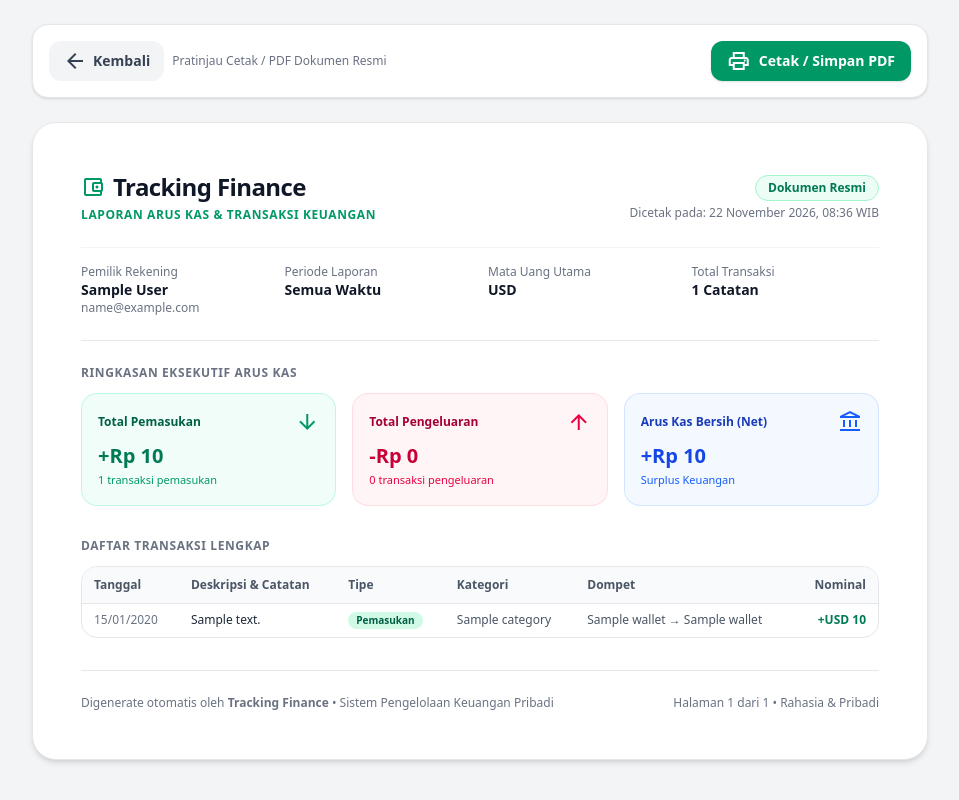
After one commit to FauzanAgra/tracking-finance, a Laravel app: page /transactions/export/pdf in a window 1280 px wide. The commit adds this page. Shown: the whole page, without its empty margins (160-1119 px from the left). Run offline with Laravel 12, Linux system fonts and the light colour scheme; a user stored in the database is signed in; tables that the repository leaves empty hold one stand-in row (values such as "Sample post"); style sheets or scripts are compiled from the project's sources.

Commit message:
feat(transactions): add financial statement report export with printable layout

```diff
--- a/app/Http/Controllers/TransactionController.php
+++ b/app/Http/Controllers/TransactionController.php
@@ -198,6 +198,42 @@ class TransactionController extends Controller
     }
 
     /**
+     * Export filtered transactions to a printable PDF-ready statement view.
+     */
+    public function exportPdf(Request $request): View
+    {
+        $transactions = $this->buildFilteredQuery($request)->get();
+        $user = $request->user();
+
+        $totalIncome = (float) $transactions->where('type', 'income')->sum('amount');
+        $totalExpense = (float) $transactions->where('type', 'expense')->sum('amount');
+        $netCashflow = $totalIncome - $totalExpense;
+
+        $categoryBreakdown = $transactions->where('type', 'expense')
+            ->groupBy(fn ($t) => $t->category?->name ?? 'Lain-lain')
+            ->map(fn ($group) => [
+                'name' => $group->first()->category?->name ?? 'Lain-lain',
+                'amount' => (float) $group->sum('amount'),
+                'count' => $group->count(),
+                'color' => $group->first()->category?->color ?? '#6b7280',
+            ])
+            ->sortByDesc('amount')
+            ->values();
+
+        return view('transactions.pdf', [
+            'transactions' => $transactions,
+            'user' => $user,
+            'totalIncome' => $totalIncome,
+            'totalExpense' => $totalExpense,
+            'netCashflow' => $netCashflow,
+            'categoryBreakdown' => $categoryBreakdown,
+            'dateFrom' => $request->query('date_from'),
+            'dateTo' => $request->query('date_to'),
+            'filterType' => $request->query('type', 'all'),
+        ]);
+    }
+
+    /**
      * Build the filtered transaction query shared between index and CSV export.
      */
     private function buildFilteredQuery(Request $request): Builder
--- /dev/null
+++ b/resources/views/transactions/pdf.blade.php
@@ -0,0 +1,283 @@
+<!DOCTYPE html>
+<html lang="id">
+<head>
+    <meta charset="UTF-8">
+    <meta name="viewport" content="width=device-width, initial-scale=1.0">
+    <title>Laporan Keuangan - {{ config('app.name', 'Tracking Finance') }}</title>
+    @vite(['resources/css/app.css', 'resources/js/app.js'])
+    <link rel="stylesheet" href="https://fonts.googleapis.com/css2?family=Material+Symbols+Outlined:opsz,wght,FILL,GRAD@20..48,100..700,0..1,-50..200" />
+    <style>
+        @media print {
+            .no-print {
+                display: none !important;
+            }
+            body {
+                background: #ffffff !important;
+                color: #111827 !important;
+                font-size: 10pt;
+                line-height: 1.4;
+            }
+            .page-container {
+                max-width: 100% !important;
+                padding: 0 !important;
+                margin: 0 !important;
+                box-shadow: none !important;
+                border: none !important;
+            }
+            table {
+                page-break-inside: auto;
+            }
+            tr {
+                page-break-inside: avoid;
+                page-break-after: auto;
+            }
+            thead {
+                display: table-header-group;
+            }
+            tfoot {
+                display: table-footer-group;
+            }
+            @page {
+                size: A4 portrait;
+                margin: 15mm 15mm 15mm 15mm;
+            }
+        }
+    </style>
+</head>
+<body class="bg-gray-100 text-gray-800 font-sans antialiased min-h-screen py-6 px-4 sm:px-6">
+
+    <!-- Top Action Bar (Hidden on Print) -->
+    <div class="no-print max-w-4xl mx-auto mb-6 flex flex-wrap items-center justify-between gap-3 bg-white p-4 rounded-2xl shadow-sm border border-gray-200">
+        <div class="flex items-center gap-2">
+            <a
+                href="{{ route('transactions.index') }}"
+                class="inline-flex items-center gap-1.5 px-3.5 py-2 rounded-xl text-sm font-semibold text-gray-700 bg-gray-100 hover:bg-gray-200 transition-colors"
+            >
+                <span class="material-symbols-outlined text-[18px]">arrow_back</span>
+                Kembali
+            </a>
+            <span class="text-xs font-medium text-gray-500 hidden sm:inline">Pratinjau Cetak / PDF Dokumen Resmi</span>
+        </div>
+        <div class="flex items-center gap-2">
+            <button
+                type="button"
+                onclick="window.print()"
+                class="inline-flex items-center gap-2 px-4 py-2 rounded-xl text-sm font-semibold text-white bg-emerald-600 hover:bg-emerald-700 shadow-sm active:scale-95 transition-all cursor-pointer"
+            >
+                <span class="material-symbols-outlined text-[18px]">print</span>
+                Cetak / Simpan PDF
+            </button>
+        </div>
+    </div>
+
+    <!-- Printable Document Sheet -->
+    <main class="page-container max-w-4xl mx-auto bg-white p-8 md:p-12 rounded-3xl shadow-md border border-gray-200">
+        <!-- Document Header -->
+        <header class="border-b border-gray-200 pb-6 mb-6">
+            <div class="flex flex-col sm:flex-row justify-between items-start sm:items-center gap-4">
+                <div>
+                    <div class="flex items-center gap-2">
+                        <span class="material-symbols-outlined text-emerald-600 text-3xl">account_balance_wallet</span>
+                        <h1 class="text-2xl font-bold tracking-tight text-gray-900">Tracking Finance</h1>
+                    </div>
+                    <p class="text-xs font-semibold text-emerald-600 tracking-wider uppercase mt-1">Laporan Arus Kas & Transaksi Keuangan</p>
+                </div>
+                <div class="text-left sm:text-right">
+                    <span class="inline-block px-3 py-1 bg-emerald-50 text-emerald-700 rounded-full text-xs font-bold border border-emerald-200">
+                        Dokumen Resmi
+                    </span>
+                    <p class="text-xs text-gray-500 mt-1">Dicetak pada: {{ now()->translatedFormat('d F Y, H:i') }} WIB</p>
+                </div>
+            </div>
+
+            <!-- Metadata Details -->
+            <div class="grid grid-cols-2 sm:grid-cols-4 gap-4 mt-6 pt-4 border-t border-gray-100 text-xs">
+                <div>
+                    <span class="text-gray-500 block">Pemilik Rekening</span>
+                    <span class="font-bold text-gray-900 text-sm">{{ $user->name }}</span>
+                    <span class="text-gray-500 block truncate">{{ $user->email }}</span>
+                </div>
+                <div>
+                    <span class="text-gray-500 block">Periode Laporan</span>
+                    <span class="font-semibold text-gray-900 text-sm">
+                        @if($dateFrom && $dateTo)
+                            {{ \Carbon\Carbon::parse($dateFrom)->translatedFormat('d M Y') }} - {{ \Carbon\Carbon::parse($dateTo)->translatedFormat('d M Y') }}
+                        @elseif($dateFrom)
+                            Mulai {{ \Carbon\Carbon::parse($dateFrom)->translatedFormat('d M Y') }}
+                        @elseif($dateTo)
+                            Sampai {{ \Carbon\Carbon::parse($dateTo)->translatedFormat('d M Y') }}
+                        @else
+                            Semua Waktu
+                        @endif
+                    </span>
+                </div>
+                <div>
+                    <span class="text-gray-500 block">Mata Uang Utama</span>
+                    <span class="font-bold text-gray-900 text-sm">{{ $user->base_currency ?? 'IDR' }}</span>
+                </div>
+                <div>
+                    <span class="text-gray-500 block">Total Transaksi</span>
+                    <span class="font-bold text-gray-900 text-sm">{{ number_format($transactions->count()) }} Catatan</span>
+                </div>
+            </div>
+        </header>
+
+        <!-- Financial Summary Cards -->
+        <section class="mb-8">
+            <h2 class="text-xs font-bold text-gray-500 uppercase tracking-wider mb-3">Ringkasan Eksekutif Arus Kas</h2>
+            <div class="grid grid-cols-1 sm:grid-cols-3 gap-4">
+                <div class="p-4 rounded-2xl bg-emerald-50/70 border border-emerald-200/60">
+                    <div class="flex items-center justify-between">
+                        <span class="text-xs font-semibold text-emerald-800">Total Pemasukan</span>
+                        <span class="material-symbols-outlined text-emerald-600 text-lg">arrow_downward</span>
+                    </div>
+                    <div class="text-lg sm:text-xl font-black text-emerald-700 mt-2">
+                        +Rp {{ number_format($totalIncome, 0, ',', '.') }}
+                    </div>
+                    <span class="text-[11px] text-emerald-600 mt-0.5 block">
+                        {{ $transactions->where('type', 'income')->count() }} transaksi pemasukan
+                    </span>
+                </div>
+
+                <div class="p-4 rounded-2xl bg-rose-50/70 border border-rose-200/60">
+                    <div class="flex items-center justify-between">
+                        <span class="text-xs font-semibold text-rose-800">Total Pengeluaran</span>
+                        <span class="material-symbols-outlined text-rose-600 text-lg">arrow_upward</span>
+                    </div>
+                    <div class="text-lg sm:text-xl font-black text-rose-700 mt-2">
+                        -Rp {{ number_format($totalExpense, 0, ',', '.') }}
+                    </div>
+                    <span class="text-[11px] text-rose-600 mt-0.5 block">
+                        {{ $transactions->where('type', 'expense')->count() }} transaksi pengeluaran
+                    </span>
+                </div>
+
+                <div class="p-4 rounded-2xl {{ $netCashflow >= 0 ? 'bg-blue-50/70 border-blue-200/60' : 'bg-amber-50/70 border-amber-200/60' }} border">
+                    <div class="flex items-center justify-between">
+                        <span class="text-xs font-semibold {{ $netCashflow >= 0 ? 'text-blue-800' : 'text-amber-800' }}">Arus Kas Bersih (Net)</span>
+                        <span class="material-symbols-outlined {{ $netCashflow >= 0 ? 'text-blue-600' : 'text-amber-600' }} text-lg">account_balance</span>
+                    </div>
+                    <div class="text-lg sm:text-xl font-black {{ $netCashflow >= 0 ? 'text-blue-700' : 'text-amber-700' }} mt-2">
+                        {{ $netCashflow >= 0 ? '+' : '-' }}Rp {{ number_format(abs($netCashflow), 0, ',', '.') }}
+                    </div>
+                    <span class="text-[11px] {{ $netCashflow >= 0 ? 'text-blue-600' : 'text-amber-600' }} mt-0.5 block">
+                        {{ $netCashflow >= 0 ? 'Surplus Keuangan' : 'Defisit (Pengeluaran > Pemasukan)' }}
+                    </span>
+                </div>
+            </div>
+        </section>
+
+        <!-- Category Breakdown (If Expenses Exist) -->
+        @if($categoryBreakdown->isNotEmpty())
+            <section class="mb-8">
+                <h2 class="text-xs font-bold text-gray-500 uppercase tracking-wider mb-3">Rincian Pengeluaran Berdasarkan Kategori</h2>
+                <div class="border border-gray-200 rounded-2xl overflow-hidden">
+                    <table class="w-full text-left text-xs border-collapse">
+                        <thead>
+                            <tr class="bg-gray-50 border-b border-gray-200 text-gray-600">
+                                <th class="py-2.5 px-4 font-semibold">Kategori</th>
+                                <th class="py-2.5 px-4 font-semibold text-center">Jumlah Transaksi</th>
+                                <th class="py-2.5 px-4 font-semibold text-right">Total Biaya</th>
+                                <th class="py-2.5 px-4 font-semibold text-right">Porsi Pengeluaran</th>
+                            </tr>
+                        </thead>
+                        <tbody class="divide-y divide-gray-100 text-gray-800">
+                            @foreach($categoryBreakdown as $cat)
+                                @php
+                                    $pct = $totalExpense > 0 ? ($cat['amount'] / $totalExpense) * 100 : 0;
+                                @endphp
+                                <tr class="hover:bg-gray-50/50">
+                                    <td class="py-2 px-4 font-medium flex items-center gap-2">
+                                        <span class="w-2.5 h-2.5 rounded-full inline-block" style="background-color: {{ $cat['color'] }};"></span>
+                                        {{ $cat['name'] }}
+                                    </td>
+                                    <td class="py-2 px-4 text-center">{{ $cat['count'] }}x</td>
+                                    <td class="py-2 px-4 text-right font-semibold">Rp {{ number_format($cat['amount'], 0, ',', '.') }}</td>
+                                    <td class="py-2 px-4 text-right font-bold text-gray-600">{{ number_format($pct, 1) }}%</td>
+                                </tr>
+                            @endforeach
+                        </tbody>
+                    </table>
+                </div>
+            </section>
+        @endif
+
+        <!-- Transaction Table -->
+        <section class="mb-8">
+            <h2 class="text-xs font-bold text-gray-500 uppercase tracking-wider mb-3">Daftar Transaksi Lengkap</h2>
+            @if($transactions->isEmpty())
+                <div class="text-center py-10 border border-dashed border-gray-300 rounded-2xl text-gray-500 text-xs">
+                    Tidak ada transaksi pada filter dan periode ini.
+                </div>
+            @else
+                <div class="border border-gray-200 rounded-2xl overflow-hidden">
+                    <table class="w-full text-left text-xs border-collapse">
+                        <thead>
+                            <tr class="bg-gray-50 border-b border-gray-200 text-gray-600">
+                                <th class="py-2.5 px-3 font-semibold">Tanggal</th>
+                                <th class="py-2.5 px-3 font-semibold">Deskripsi & Catatan</th>
+                                <th class="py-2.5 px-3 font-semibold">Tipe</th>
+                                <th class="py-2.5 px-3 font-semibold">Kategori</th>
+                                <th class="py-2.5 px-3 font-semibold">Dompet</th>
+                                <th class="py-2.5 px-3 font-semibold text-right">Nominal</th>
+                            </tr>
+                        </thead>
+                        <tbody class="divide-y divide-gray-100 text-gray-800">
+                            @foreach($transactions as $txn)
+                                <tr class="hover:bg-gray-50/50">
+                                    <td class="py-2 px-3 whitespace-nowrap text-gray-500">
+                                        {{ $txn->transaction_date->format('d/m/Y') }}
+                                    </td>
+                                    <td class="py-2 px-3 font-medium">
+                                        {{ $txn->description ?: '-' }}
+                                    </td>
+                                    <td class="py-2 px-3 whitespace-nowrap">
+                                        @if($txn->type === 'income')
+                                            <span class="inline-block px-2 py-0.5 rounded-full text-[10px] font-bold bg-emerald-100 text-emerald-800">Pemasukan</span>
+                                        @elseif($txn->type === 'expense')
+                                            <span class="inline-block px-2 py-0.5 rounded-full text-[10px] font-bold bg-rose-100 text-rose-800">Pengeluaran</span>
+                                        @elseif($txn->type === 'transfer')
+                                            <span class="inline-block px-2 py-0.5 rounded-full text-[10px] font-bold bg-blue-100 text-blue-800">Transfer</span>
+                                        @else
+                                            <span class="inline-block px-2 py-0.5 rounded-full text-[10px] font-bold bg-purple-100 text-purple-800">{{ ucfirst($txn->type) }}</span>
+                                        @endif
+                                    </td>
+                                    <td class="py-2 px-3 text-gray-600">
+                                        {{ $txn->category?->name ?? '-' }}
+                                    </td>
+                                    <td class="py-2 px-3 text-gray-600 whitespace-nowrap">
+                                        {{ $txn->wallet?->name ?? '-' }}
+                                        @if($txn->destinationWallet)
+                                            &rarr; {{ $txn->destinationWallet->name }}
+                                        @endif
+                                    </td>
+                                    <td class="py-2 px-3 text-right font-bold whitespace-nowrap {{ $txn->type === 'income' ? 'text-emerald-700' : ($txn->type === 'expense' ? 'text-rose-700' : 'text-gray-900') }}">
+                                        @if($txn->type === 'income')
+                                            +{{ $txn->wallet?->currency ?? 'IDR' }} {{ number_format($txn->amount, 0, ',', '.') }}
+                                        @elseif($txn->type === 'expense')
+                                            -{{ $txn->wallet?->currency ?? 'IDR' }} {{ number_format($txn->amount, 0, ',', '.') }}
+                                        @else
+                                            {{ $txn->wallet?->currency ?? 'IDR' }} {{ number_format($txn->amount, 0, ',', '.') }}
+                                        @endif
+                                    </td>
+                                </tr>
+                            @endforeach
+                        </tbody>
+                    </table>
+                </div>
+            @endif
+        </section>
+
+        <!-- Document Footer -->
+        <footer class="pt-6 border-t border-gray-200 flex flex-col sm:flex-row justify-between items-center text-xs text-gray-500 gap-2">
+            <div>
+                <span>Digenerate otomatis oleh <strong>Tracking Finance</strong> &bull; Sistem Pengelolaan Keuangan Pribadi</span>
+            </div>
+            <div>
+                <span>Halaman 1 dari 1 &bull; Rahasia & Pribadi</span>
+            </div>
+        </footer>
+    </main>
+
+</body>
+</html>
--- a/routes/web.php
+++ b/routes/web.php
@@ -40,6 +40,7 @@ Route::middleware(['auth', 'verified'])->group(function () {
 
     Route::get('/transactions', [TransactionController::class, 'index'])->name('transactions.index');
     Route::get('/transactions/export', [TransactionController::class, 'export'])->name('transactions.export');
+    Route::get('/transactions/export/pdf', [TransactionController::class, 'exportPdf'])->name('transactions.export.pdf');
     Route::post('/transactions', [TransactionController::class, 'store'])->name('transactions.store');
     Route::put('/transactions/{transaction}', [TransactionController::class, 'update'])->name('transactions.update');
     Route::delete('/transactions/{transaction}', [TransactionController::class, 'destroy'])->name('transactions.destroy');
```
Also changed, not shown: docs/TASKS.md (+2 -2 lines), resources/views/transactions/index.blade.php (+9 -0 lines), tests/Feature/TransactionExportPdfTest.php (added, +142 -0 lines).
